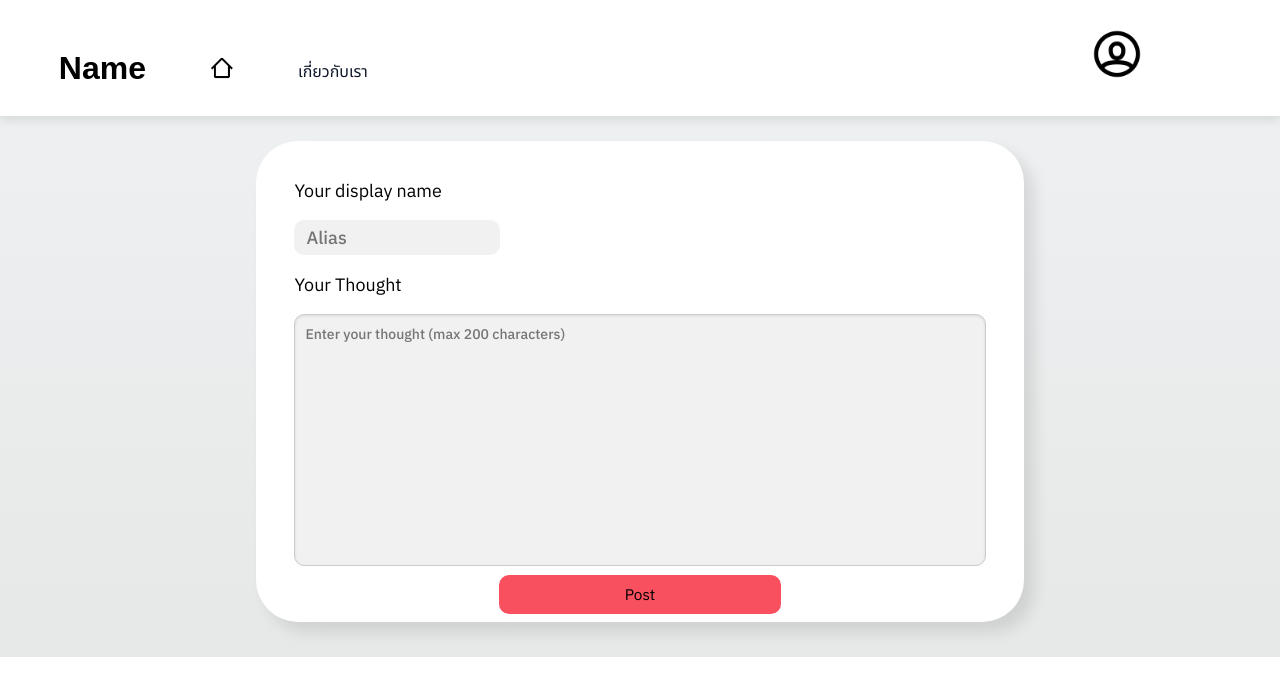
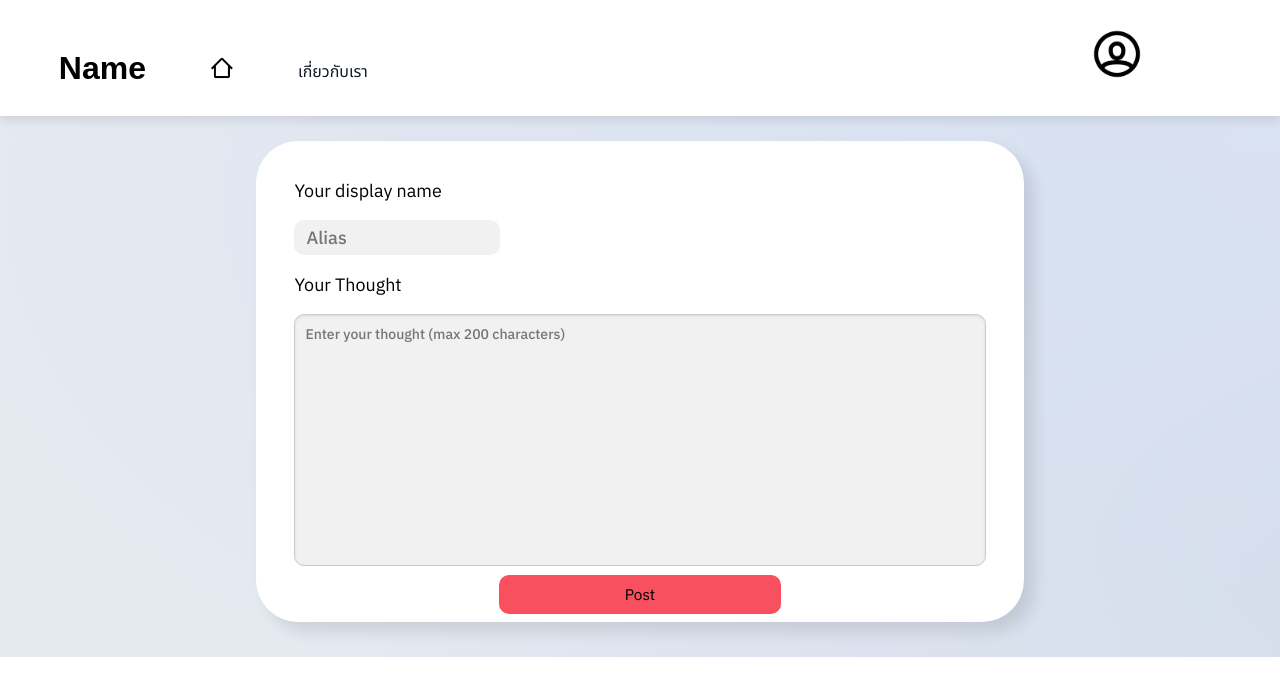
Before and after one commit to Narongwas/thinc.-PROJ, a React (Create React App) app: page /post in a window 1280 px wide. Shown: the top 696 px of the page. Built offline with nearby package versions, Linux system fonts and the light colour scheme.

Commit message:
เปลี่ยนสี background ในหน้า post และ profile

```diff
--- a/src/App.css
+++ b/src/App.css
@@ -7,6 +7,7 @@ body{
   font-family: 'Roboto', sans-serif;
   -webkit-font-smoothing: antialiased;
   -moz-osx-font-smoothing: grayscale;
+  background-color: #f0f2f5;
 }
 
 
--- a/src/Components/input.js
+++ b/src/Components/input.js
@@ -19,7 +19,7 @@ function Input({ handleCommentSubmit }) {
                 onChange={(e) => setInput(e.target.value)}
                 value={input}
             />
-            <button onClick={onClick}>Submit</button>
+            <button onClick={onClick}>Comment</button>
         </div>
     );
 }
--- a/src/Pages/PostPage.css
+++ b/src/Pages/PostPage.css
@@ -96,7 +96,9 @@
   height: 42.3vw;
   display: flex;
   justify-content: center;
-  background: linear-gradient(to bottom, #f1f4f5, #e3e4e4);
+  background-color: #e5e9f0;
+  background-image: radial-gradient(at 47% 33%, #d8e1f2 0, transparent 59%),
+                      radial-gradient(at 82% 65%, #c9d4e6 0, transparent 55%);
   background-size: 200% 200%;
   animation: oceanWave 5s linear infinite;
 }
--- a/src/Pages/Profile.css
+++ b/src/Pages/Profile.css
@@ -8,6 +8,7 @@
     display: flex;
     justify-content: space-between;
     align-items: center;
+    background: linear-gradient(135deg, #f0f8ff, #ffffff);
 }
 
 .profileBtn{
--- a/src/Pages/comment.css
+++ b/src/Pages/comment.css
@@ -68,7 +68,7 @@
 }
 
 .post_comment{
-    background-color: #D9D9D9;
+    background: radial-gradient(circle at center, #f4f8ff 0%, #eff1f1 70%);
     border-radius: 42px;
     height: auto;
     font-family: Roboto;
@@ -83,6 +83,7 @@
     margin-bottom: 20px;
     font-size: 20px;
     flex-direction: column;
+    box-shadow: 0px 10px 10px rgba(0, 0, 0,0.2);
 }
 
 .Head{
@@ -141,6 +142,11 @@
         padding-right: 10px;
         margin-right: 2%;
         align-items: center;
+        transition: transform 0.3s ease-in-out;
+    }
+
+    .number:hover{
+        transform: scale(1.1);
     }
 
     .voteimg{
```
Also changed, not shown: src/Pages/MainPage.css (line endings or trailing spaces).
